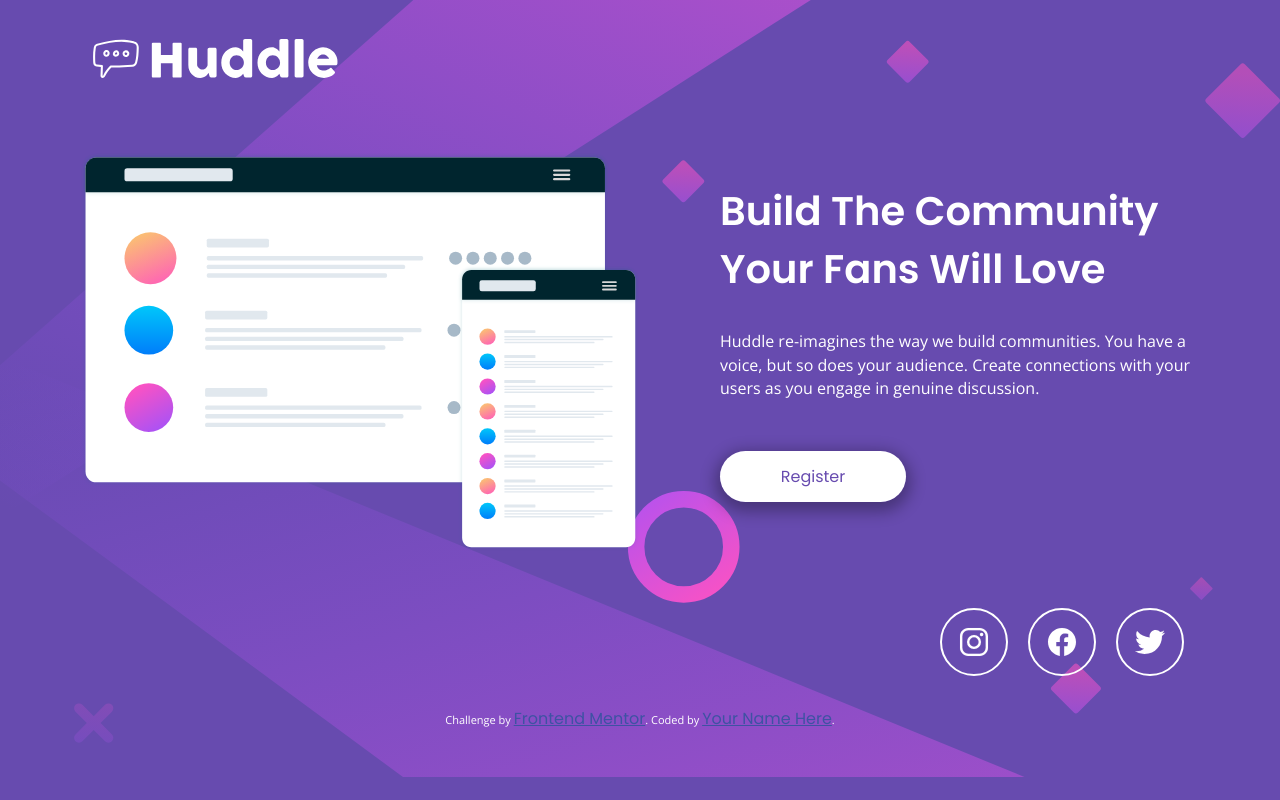
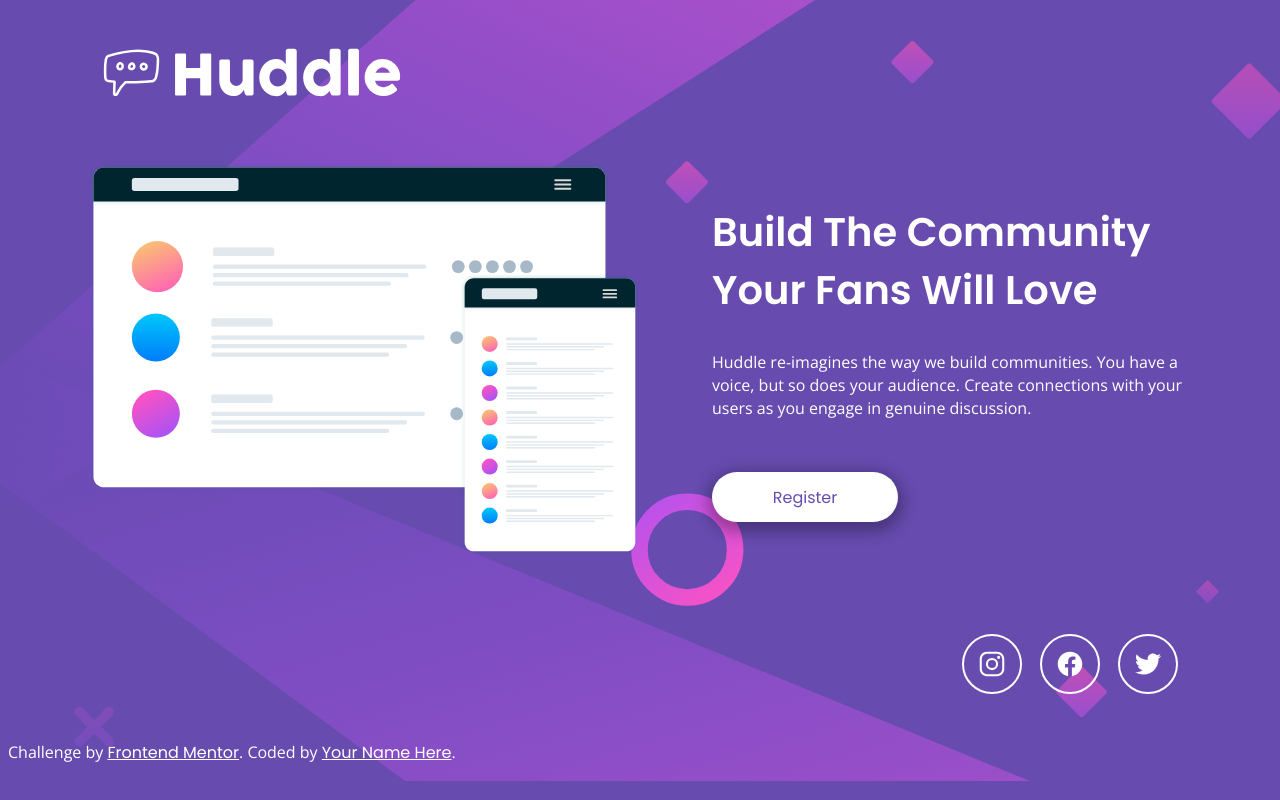
Before and after one commit to charlesrtb/huddle-landing-page-with-single-introductory-section-master, a plain HTML site: page index.html in a window 1280 px wide. Drawn offline with nearby package versions, Linux system fonts and the light colour scheme.

Commit message:
finishing touches

```diff
--- a/index.html
+++ b/index.html
@@ -15,10 +15,6 @@
   <title>Frontend Mentor | Huddle landing page with single introductory section</title>
 
   <!-- Feel free to remove these styles or customise in your own stylesheet 👍 -->
-  <style>
-    .attribution { font-size: 11px; text-align: center; }
-    .attribution a { color: hsl(228, 45%, 44%); }
-  </style>
 </head>
 <body>
 
--- a/style.scss
+++ b/style.scss
@@ -3,7 +3,6 @@
     font-size: 16px;
     color: white;
     padding: 0;
-    margin: 0 auto;
     h1 {
         font-family: 'Poppins', sans-serif;
         font-size: 2.5rem;
@@ -33,7 +32,14 @@ body {
 }
 
 .header {
-    margin-bottom: 5%;
+    // margin-bottom: 15%;
+    max-width: 100%;
+    padding:0;
+
+    img {
+        width: 50%;
+        max-width: 20rem;
+    }
 }
 
 .container {
@@ -44,9 +50,12 @@ body {
 .content {
     display: flex;
     max-width: 100%;
-    gap: 5rem;
+    gap: 4.5rem;
+    margin: 2% auto;
     @media (max-width:74.75rem) {
         flex-direction: column;
+        gap: 2rem;
+        margin-top: 2rem;
     }
 
     .left {
@@ -109,7 +118,7 @@ body {
 
 .icon {
     color: white;
-    font-size: 2rem;
+    font-size: 1.75rem;
     font-weight: bold;
     padding: 0.5em;
     border: 2px solid currentColor;
```
Also changed, not shown: style.css, 1 other file.
